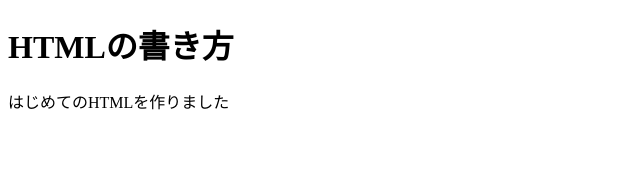
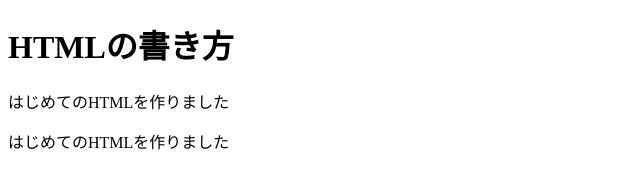
Before and after one commit to sanomaru3/mysite, a plain HTML site: page index.html in a window 1280 px wide. Shown: the whole page, without its empty margins (0-640 px from the left). Drawn offline with Linux system fonts and the light colour scheme.

Commit message:
手順確認

```diff
--- a/index.html
+++ b/index.html
@@ -7,5 +7,6 @@
   <body>
     <h1>HTMLの書き方</h1>
     <p>はじめてのHTMLを作りました</p>
+    <p>はじめてのHTMLを作りました</p>
   </body>
 </html>
```
